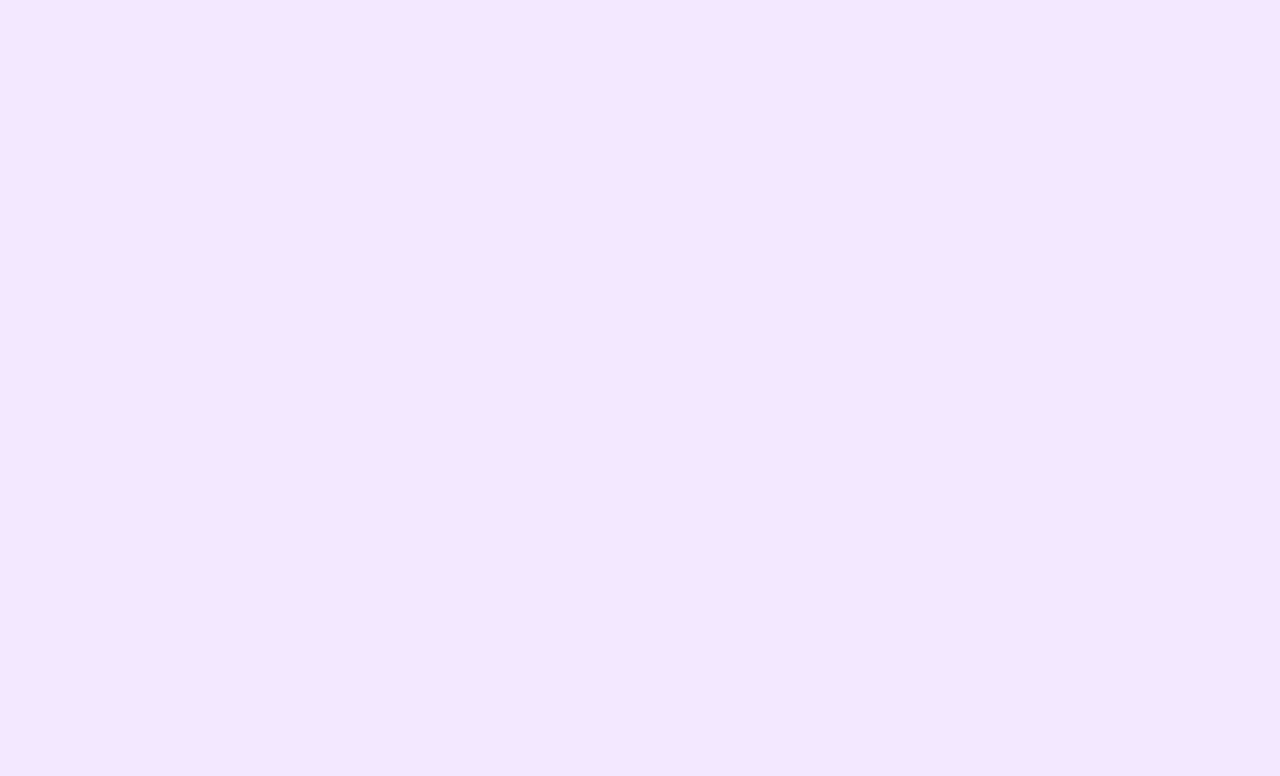
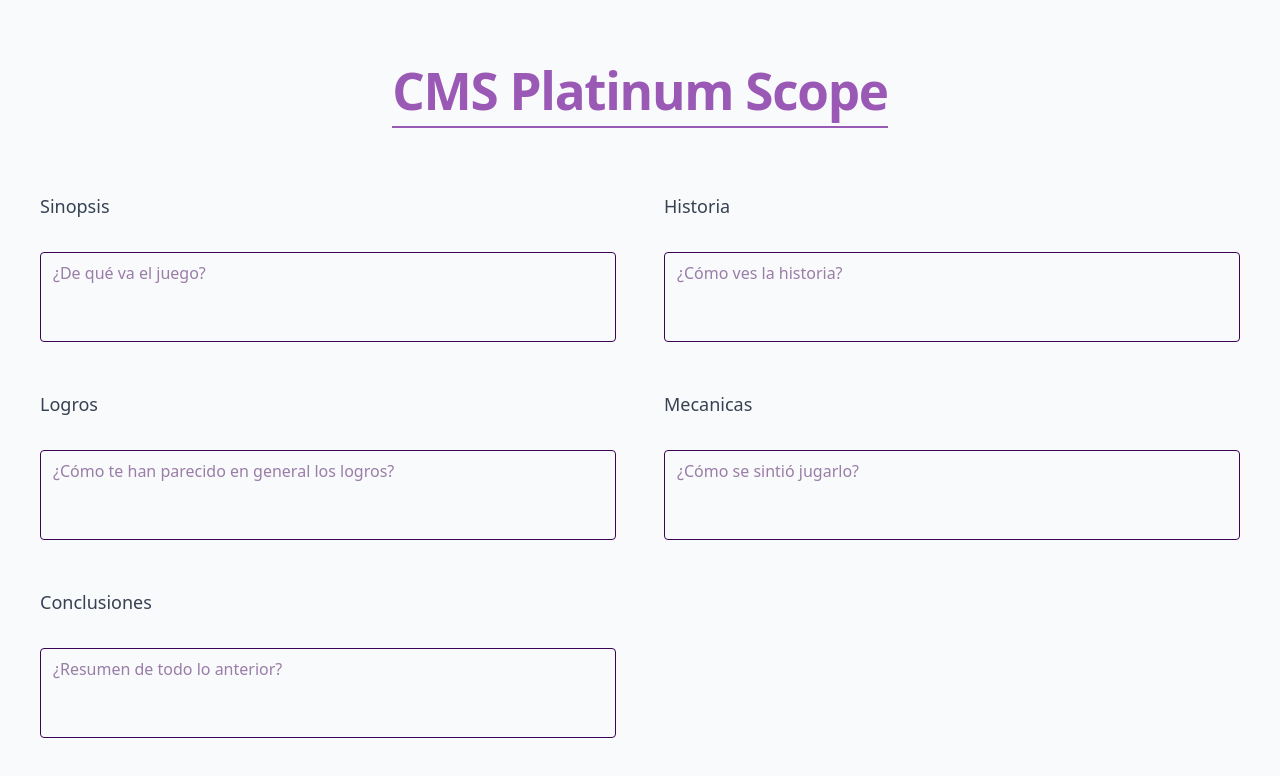
Before and after one commit to yoinormie/CMS-Platinum-Scope, a React (Vite) app: page / in a window 1280 px wide. Shown: the top 776 px of the page. Built offline with nearby package versions, Linux system fonts and the light colour scheme.

Commit message:
Título + textAreas de la opinión personal + sinopsis

```diff
--- a/src/App.tsx
+++ b/src/App.tsx
@@ -1,11 +1,85 @@
-import './App.css'
+import { useState } from 'react';
+import type { ChangeEvent, Dispatch, SetStateAction } from 'react';
+import TextAreaSet from './components/textAreaSet';
+import 'tailwindcss'
 
 function App() {
+  const [sinposis, setSinopsis] = useState("");
+  const [historia, setHistoria] = useState("");
+  const [logros, setLogros] = useState("");
+  const [mecanicas, setMecanicas] = useState("");
+  const [conclusiones, setConclusiones] = useState("");
+
+  const handleInput = (e: ChangeEvent<HTMLTextAreaElement>, setter: Dispatch<SetStateAction<string>>) => {
+    setter(e.target.value);
+    e.target.style.height = "auto";
+    e.target.style.height = e.target.scrollHeight + "px";
+  };
 
   return (
-    <>
-    </>
-  )
+
+    <div className="min-h-screen w-screen flex flex-col justify-center items-center bg-gray-50 py-12">
+
+      <header className="w-full flex justify-center mb-16 px-6">
+        <h1 className="text-4xl font-extrabold tracking-tight text-gray-900 border-b-2 pb-2">
+          CMS Platinum Scope
+        </h1>
+        <br/>
+      </header>
+
+      {/* Cambiamos max-w-6xl por w-full */}
+      <main className="w-full px-10">
+        <div className="grid grid-cols-1 md:grid-cols-2 gap-12 w-full">
+          <TextAreaSet
+            idTextArea='sinopsis'
+            labelText='Sinopsis'
+            onChangeFunction={handleInput}
+            varText={sinposis}
+            setVarText={setSinopsis}
+            placeholderTextArea='¿De qué va el juego?'
+          />
+
+          <TextAreaSet
+            idTextArea='historia'
+            labelText='Historia'
+            onChangeFunction={handleInput}
+            varText={historia}
+            setVarText={setHistoria}
+            placeholderTextArea='¿Cómo ves la historia?'
+          />
+
+          <TextAreaSet
+            idTextArea='logros'
+            labelText='Logros'
+            onChangeFunction={handleInput}
+            varText={logros}
+            setVarText={setLogros}
+            placeholderTextArea='¿Cómo te han parecido en general los logros?'
+          />
+
+          <TextAreaSet
+            idTextArea='mecanicas'
+            labelText='Mecanicas'
+            onChangeFunction={handleInput}
+            varText={mecanicas}
+            setVarText={setMecanicas}
+            placeholderTextArea='¿Cómo se sintió jugarlo?'
+          />
+
+          <TextAreaSet
+            idTextArea='conclusiones'
+            labelText='Conclusiones'
+            onChangeFunction={handleInput}
+            varText={conclusiones}
+            setVarText={setConclusiones}
+            placeholderTextArea='¿Resumen de todo lo anterior?'
+          />
+
+        </div>
+      </main>
+
+    </div>
+  );
 }
 
-export default App
+export default App;
```
